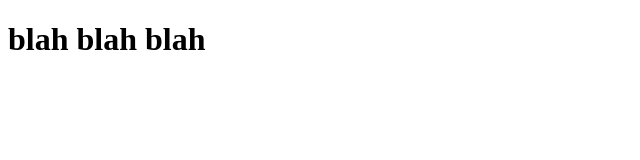
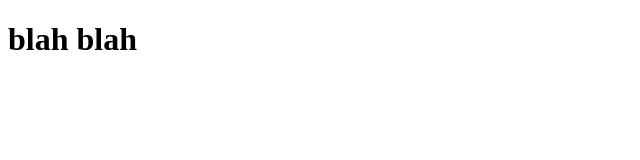
Before and after one commit to danielmeshulam/D, a plain HTML site: page index.html in a window 1280 px wide. Shown: the whole page, without its empty margins (0-640 px from the left). Drawn offline with Linux system fonts and the light colour scheme.

Commit message:
second commit!

```diff
--- a/index.html
+++ b/index.html
@@ -7,6 +7,6 @@
     <title>Document</title>
 </head>
 <body>
-  <h1>blah blah blah</h1>
+  <h1>blah blah </h1>
 </body>
 </html>
```
